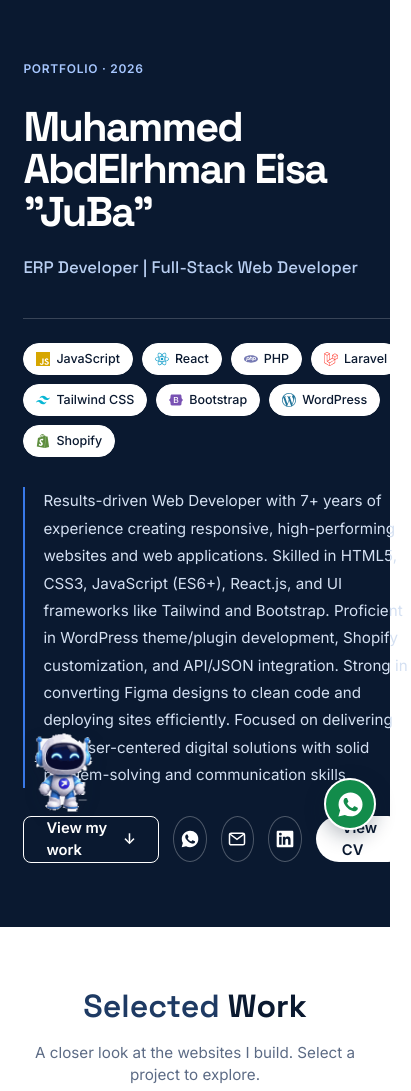
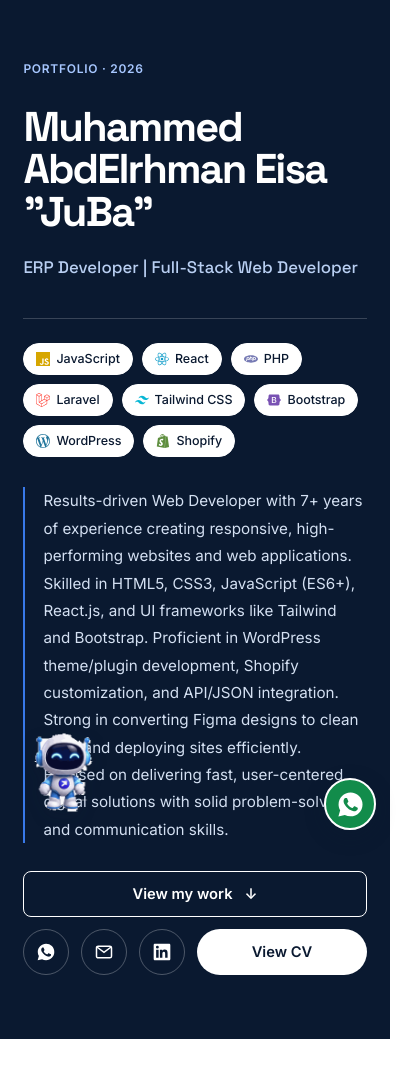
Before and after one commit to Mu-abdo/mhmd-portfolio, a plain HTML site: page index.html in a window 390 px wide. Shown: the top 1091 px of the page, 411 px wide, since content can reach past the window. Drawn offline with Linux system fonts and the light colour scheme.

Commit message:
Fix hero actions layout on mobile

```diff
--- a/style.css
+++ b/style.css
@@ -443,3 +443,11 @@ img{display:block;max-width:100%}
 .contact-section__email:hover{background:#ffffff1a}
 .contact-section a:focus-visible{outline-color:#fff}
 @media(max-width:700px){.contact-section{padding:24px 6vw 56px}.contact-section__inner{align-items:flex-start;flex-direction:column}.contact-section__actions{width:100%}}
+
+/* Keep the primary action and contact links comfortable on small screens. */
+@media(max-width:520px){
+  .hero__actions{flex-wrap:wrap;gap:12px}
+  .hero__work-link{flex:0 0 100%;min-width:0}
+  .hero__actions .icon-btn{flex:0 0 46px}
+  .hero__actions .btn-primary{flex:1 1 auto;justify-content:center;min-width:90px;padding:0 16px}
+}
```
